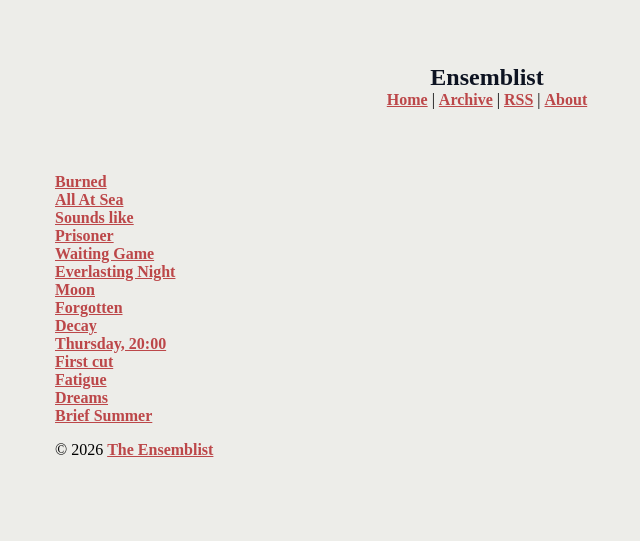
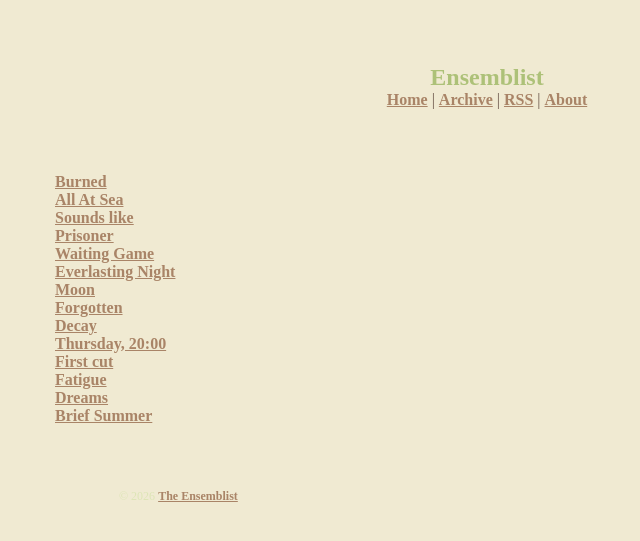
Before and after one commit to ensemblist/website, a Jekyll site: the page built from index.md, in a window 1280 px wide. Shown: the top 541 px of the page, without its empty margins (153-793 px from the left). Built offline with Jekyll 4.4.1, drawn with Linux system fonts in a browser that asks for light colours.

Commit message:
Update style.css

```diff
--- a/assets/style.css
+++ b/assets/style.css
@@ -1,6 +1,6 @@
 html {
-    background-color: #edede9;
-    color: #000;
+    background-color: #f0ead2;
+    color: #6c584c;
     margin: 0 auto;
     max-width: 62rem;
 }
@@ -11,8 +11,19 @@ body {
 
 }
 
+nav {
+    margin-bottom: 4rem;
+    margin-top: 0;
+}
+
+footer {
+    margin: 4rem;
+    font-size: 0.75rem;
+    color: #dde5b6;
+}
+
 h1 {
-    color: #0d1321;
+    color: #adc178;
     margin-bottom: 0;
     text-wrap: balance;
 }
@@ -23,12 +34,7 @@ nav,
     text-align: center;
 }
 
-nav {
-    margin-bottom: 4rem;
-    margin-top: 0;
-}
-
 a {
-    color: #bc4749;
+    color: #a98467;
     font-weight: 600;
 }
```
